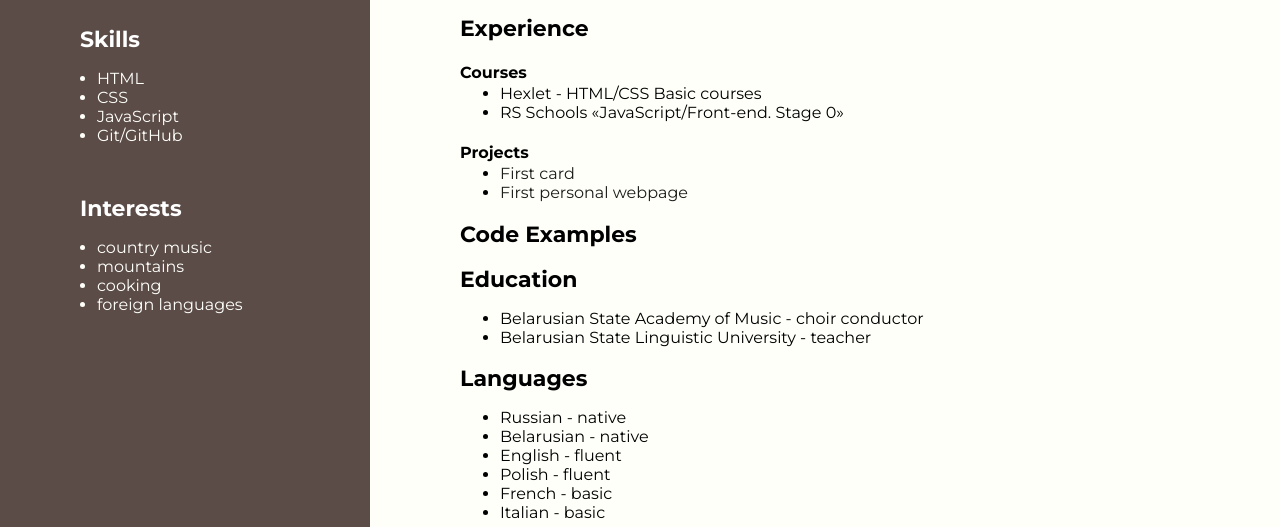
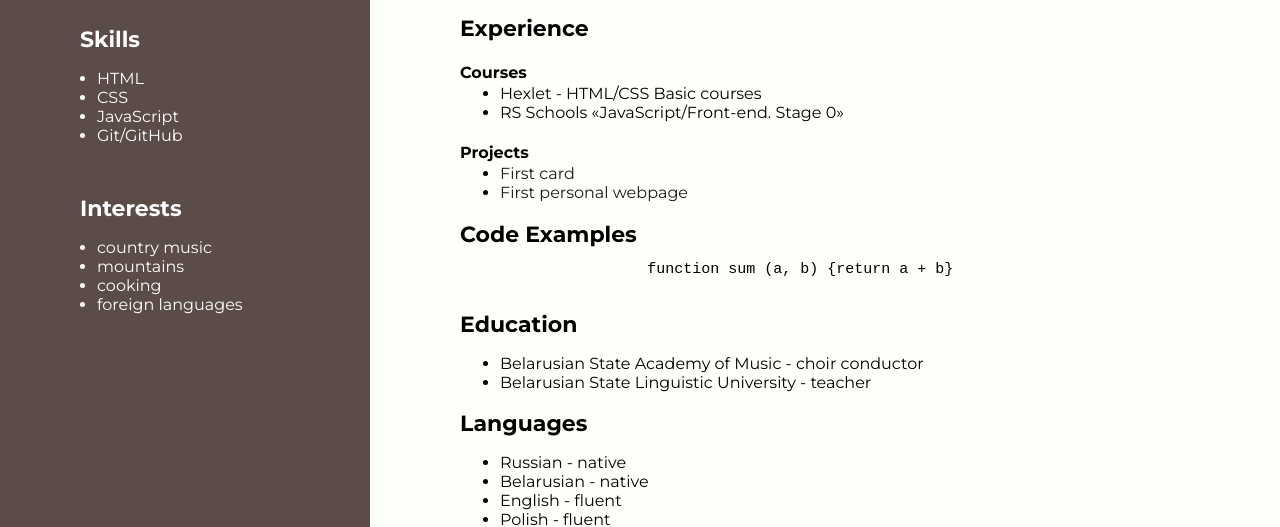
Before and after one commit to 225Laura/rsschool-cv, a plain HTML site: page index.html in a window 1280 px wide. Shown: the part 573-1100 px from the top of the page. Drawn offline with Linux system fonts and the light colour scheme.

Commit message:
feat: add code example

```diff
--- a/index.html
+++ b/index.html
@@ -98,6 +98,9 @@
                 <!-- Code examples section-->
                 <section id="code" class="code-examples">
                     <h2 class="main-content-title">Code Examples</h2>
+                    <pre>
+                        <code class="code">function sum (a, b) {return a + b}</code>
+                    </pre>
                 </section>
                 <!-- My education section -->
                 <section id="education" class="my-education">
--- a/style.css
+++ b/style.css
@@ -124,6 +124,9 @@ list-style-type: none;
 .experience-list {
     margin-top: 2px;
 }
+.code {
+    font-size: 15px;
+}
 /* Footer section */
 .footer-section {
     display: flex;
```
